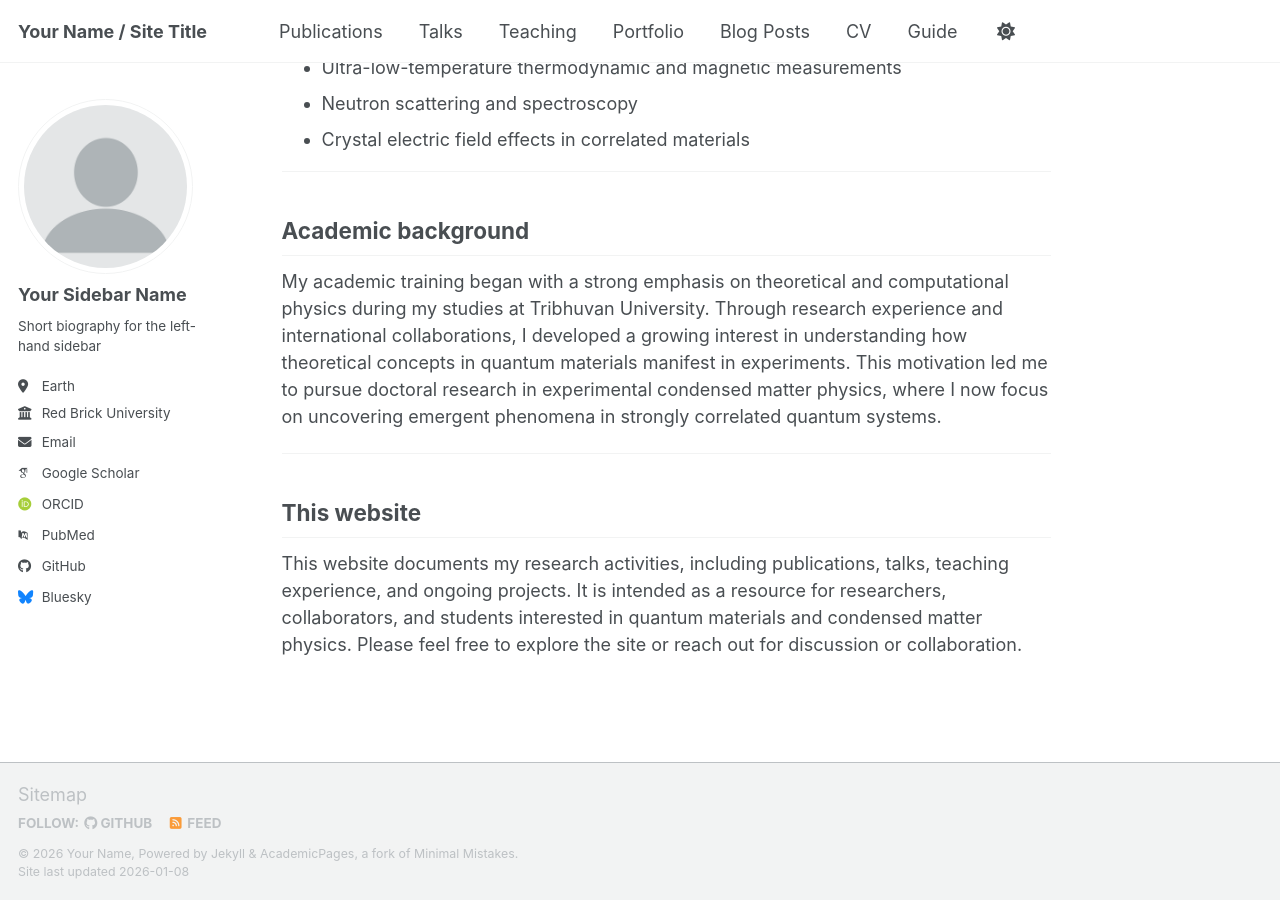
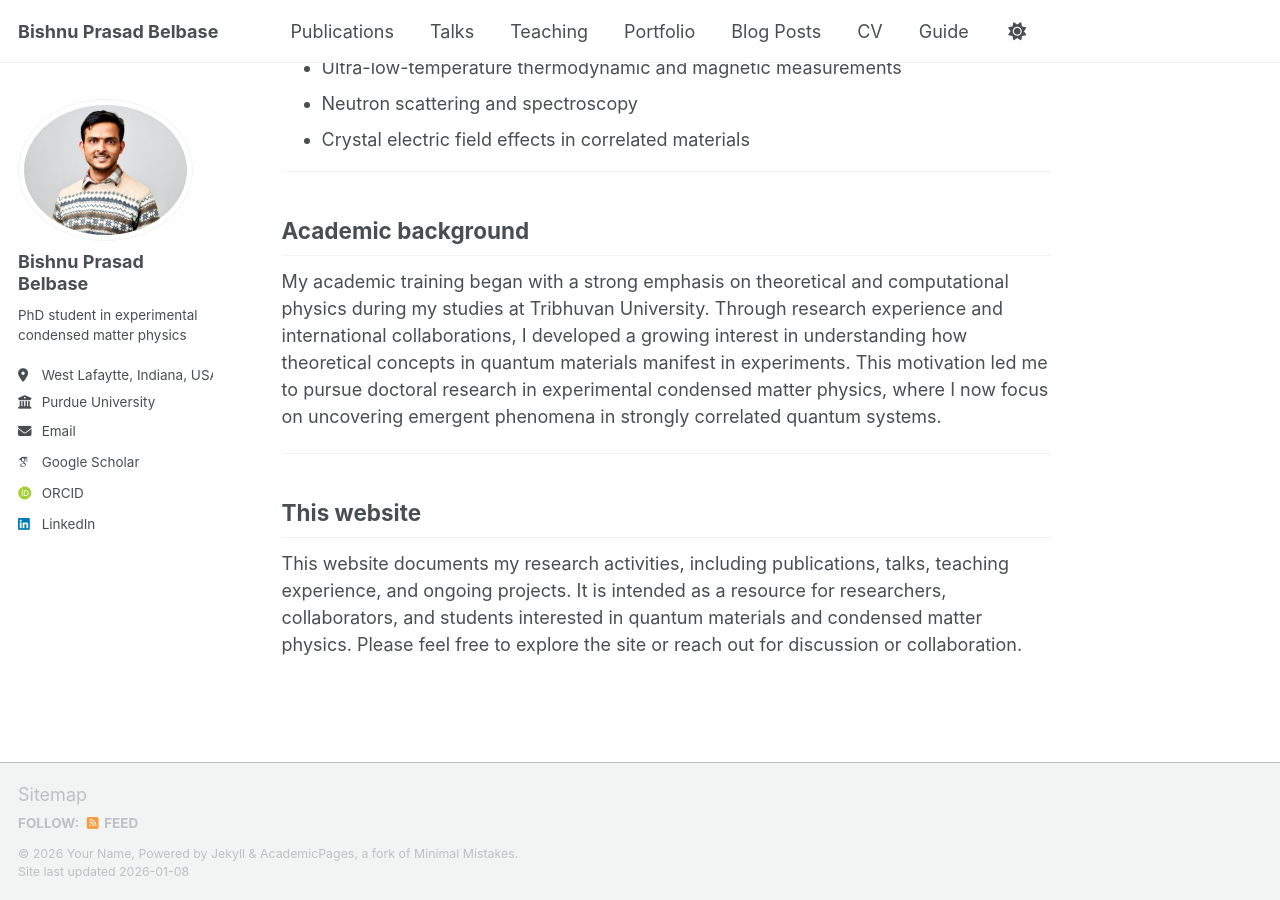
Before and after one commit to bbelbase8/bpb, a Jekyll site: the page built from _pages/about.md, in a window 1280 px wide and 900 px high, scrolled down 896 px. Built offline with Jekyll 4.4.1, drawn with Linux system fonts in a browser that asks for light colours; some web fonts are replaced; a script bundle is joined from its source files by our own code; library files that are not in the unit come from our copies.

Commit message:
Update _config.yml

```diff
--- a/_config.yml
+++ b/_config.yml
@@ -8,14 +8,13 @@
 
 # Basic Site Settings
 locale                   : "en-US"
-site_theme               : "default" # The available themes options are "default", "air", "sunrise", "mint", "dirt" and "contrast"
-title                    : "Your Name / Site Title"
+site_theme               : "default" # the available themes options are "default", "air", "sunrise", "mint", "dirt" and "contrast"
+title                    : "Bishnu Prasad Belbase"
 title_separator          : "-"
 name                     : &name "Your Name"
-description              : &description "Your Name's academic portfolio"   # Update this with a general description of your site, this is the default if not overridden by a page
-url                      : https://bbelbase.com.np # The base hostname & protocol for your site e.g. "https://[your GitHub username].github.io",
-                                                           # or if you already have some other page hosted on Github then use "https://[your GitHub username].github.io/[Your Repo Name]"
-baseurl                  : "" # the subpath of your site, e.g. "/blog"
+description              : &description "Your Name's academic portfolio"
+url: "https://bbelbase8.com.np"
+baseurl: ""
 repository               : "bbelbase8/bpb"
 
 # Site Author - The following control what appear as part of the author content on the side bar.
@@ -23,25 +22,25 @@ repository               : "bbelbase8/bpb"
 #               Additional customization can be done by editing /_includes/author-profile.html
 author:
   # Biographic information
-  avatar           : "profile.png"
-  name             : "Your Sidebar Name"
+  avatar           : "bishnu.jpg"
+  name             : "Bishnu Prasad Belbase"
   pronouns         : # example: "she/her"
-  bio              : "Short biography for the left-hand sidebar"
-  location         : "Earth"
-  employer         : "Red Brick University"
+  bio              : "PhD student in experimental condensed matter physics"
+  location         : "West Lafaytte, Indiana, USA"
+  employer         : "Purdue University"
   uri              : # URL
-  email            : "none@example.org"
+  email            : "bbelbase@purdue.edu"
 
   # Academic websites
   academia         : # URL
   arxiv            : # URL - Update with the correct link to your profile
-  googlescholar    : "https://scholar.google.com/citations?user=PS_CX0AAAAAJ"
+  googlescholar    : "https://scholar.google.com/citations?user=QbiyNJQAAAAJ&hl=en"
   inspire-hep      : # URL
   impactstory      : # URL
-  orcid            : "https://orcid.org/yourorcidurl"
+  orcid            : "https://orcid.org/0000-0001-8844-8077"
   semantic         : # URL
   ssrn             : # URL
-  pubmed           : "https://www.ncbi.nlm.nih.gov/pubmed/?term=john+snow"
+  pubmed           : #"https://www.ncbi.nlm.nih.gov/pubmed/?term=john+snow"
   researchgate     : # URL
   scopus           : # URL
   zotero           : # URL
@@ -51,13 +50,13 @@ author:
   bitbucket        : # Username - Update with your username on the site
   codepen          : # Username
   dribbble         : # Username
-  github           : "academicpages"
+  github           : #"academicpages"
   kaggle           : # Username
   stackoverflow    : # User number or user number and name (i.e., use "1" or "1/jeff-atwood")
 
   # Social media
   artstation       : # Username
-  bluesky          : "bsky.app" # Replace this with you Bluesky username
+  bluesky          : #"bsky.app" # Replace this with you Bluesky username
   facebook         : # Username
   flickr           : # Username
   foursquare       : # Username
@@ -66,7 +65,7 @@ author:
   keybase          : # Username
   instagram        : # Username
   lastfm           : # Username
-  linkedin         : # Username
+  linkedin         : "bishnu-prasad-belbase-5a188a20a"
   mastodon         : # URL
   medium           : # URL
   pinterest        : # Username
@@ -224,6 +223,7 @@ collections:
   teaching:
     output: true
     permalink: /:collection/:path/
+
   publications:
     output: true
     permalink: /:collection/:path/
```
